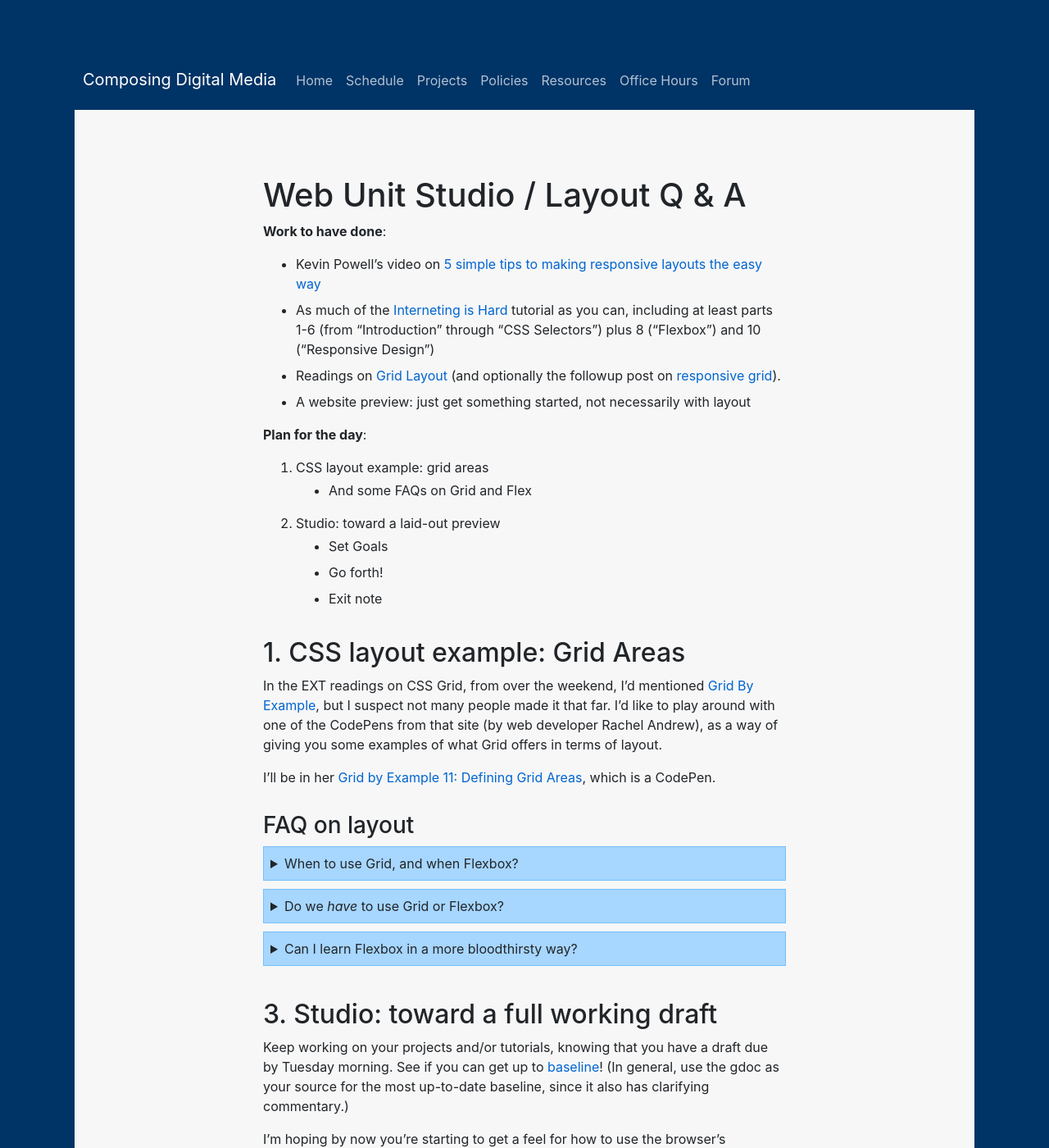
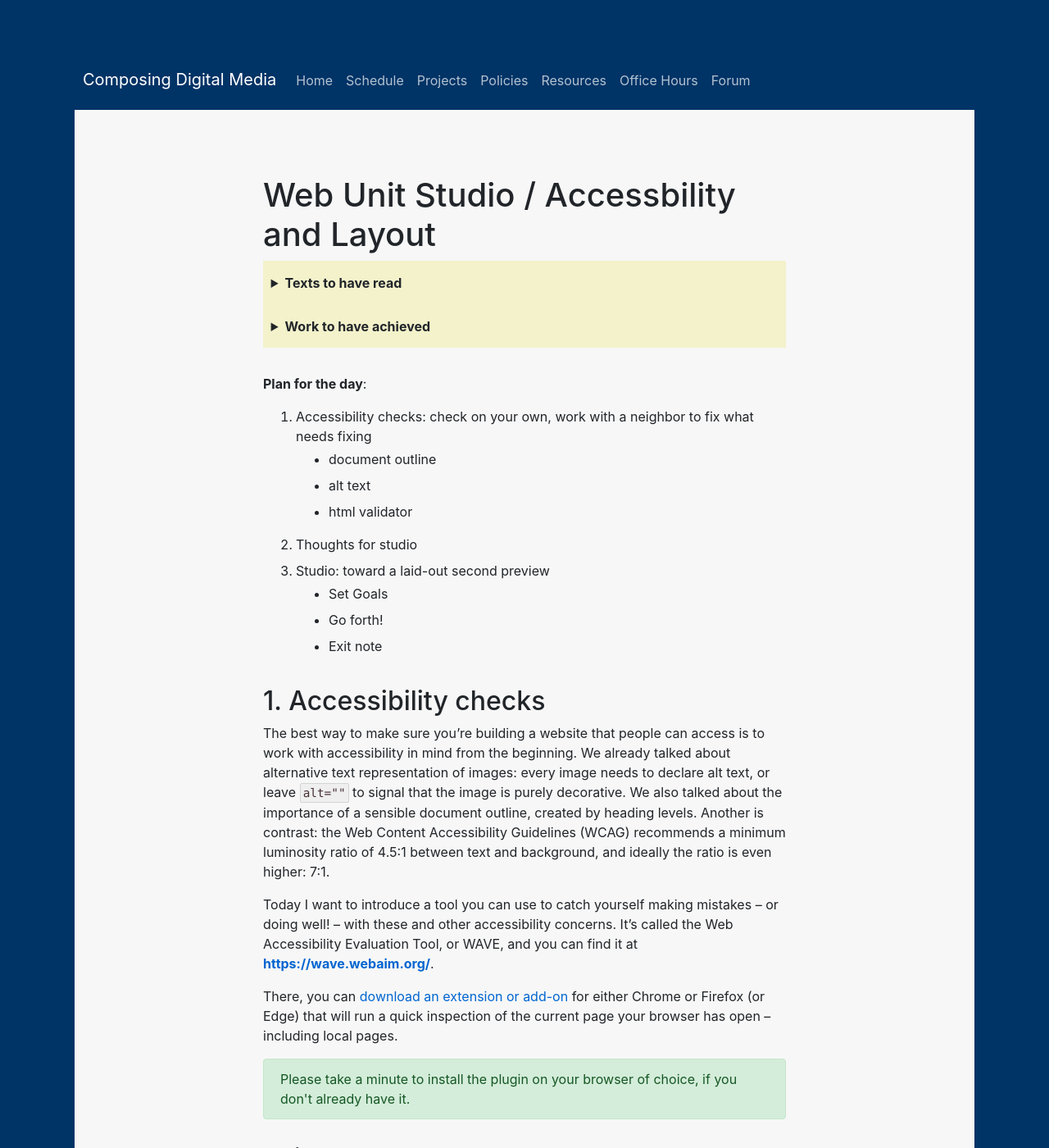
Before and after one commit to benmiller314/cdm2025spring, a Jekyll site: the page built from old-plans/lesson-19.md, in a window 1280 px wide and 1400 px high. Shown: the whole window at 82% size. Built offline with Jekyll 4.4.1, drawn with Linux system fonts in a browser that asks for light colours; our own code applies the rules of GitHub Pages for plain Markdown files; some of the changed text lies outside the part shown.

Commit message:
updates for 2025: WAVE for accessibility checks
plus another resource for learning Flexbox from the ground up

```diff
--- a/old-plans/lesson-19.md
+++ b/old-plans/lesson-19.md
@@ -1,93 +1,89 @@
-# Web Unit Studio / Layout Q & A
 
-**Work to have done**:
+# Web Unit Studio / Accessbility and Layout
 
-* Kevin Powell's video on [5 simple tips to making responsive layouts the easy way](https://www.youtube.com/watch?v=VQraviuwbzU&list=PL4-IK0AVhVjM6kuUoUexfmnD8vHtZkXdd&index=4)
-* As much of the [Interneting is Hard](https://internetingishard.netlify.app/html-and-css/) tutorial as you can, including at least parts 1-6 (from "Introduction" through "CSS Selectors") plus 8 ("Flexbox") and 10 ("Responsive Design")
-* Readings on [Grid Layout](https://medium.com/deemaze-software/css-grid-layout-crossed-sections-fca9e956e725) (and optionally the followup post on [responsive grid](https://medium.com/deemaze-software/css-grid-responsive-layouts-and-components-eee1badd5a2f)).
-* A website preview: just get something started, not necessarily with layout
+<section class="prereqs">
+    <details><summary><strong>Texts to have read</strong></summary>
+        <ul>
+            <li>Kevin Powell's video on <a href="https://www.youtube.com/watch?v=VQraviuwbzU&list=PL4-IK0AVhVjM6kuUoUexfmnD8vHtZkXdd&index=4">5 simple tips to making responsive layouts the easy way</a></li>
+            <li>Tutorials (<a href="https://learn.kevinpowell.co/course/html-css-for-absolute-beginners">Powell</a> or <a href="https://internetingishard.netlify.app/html-and-css">Interneting is Hard</a>) up through CSS selectors and Box model</li>
+        </ul>
+    </details>
+    <details><summary><strong>Work to have achieved</strong></summary>
+        <ul>
+            <li>Compose and push a <em>first preview draft</em> of your <a href="https://github.com/benmiller314/webs2025spring#deadlines-and-products">website portfolio project</a>: mobile-first content, minimal styling, to get the gears turning. This should include:
+                <ul><li>A multifile <strong>project folder</strong> – probably the pre-built folder named <code>docs</code>, for ease of use with GitHub Pages – containing a combination of HTML and CSS, even if it's not well-developed.</li> <li>A static <a href="https://www.take-a-screenshot.org/">screenshot (.png or .jpg)</a> of your <strong>website-in-progress</strong>, as rendered in a local web browser (for comparison later to subsequent drafts: this is your "flat" export).</li><li>A <a href="https://www.take-a-screenshot.org/">screenshot</a> of your <strong>text editor setup</strong>, too, with the navigation pane showing: this can sometimes help me give feedback more quickly.)</li><li> At least an initial update to your README.md file, introducing your site (as opposed to this assignment). Feel free also to ask questions or lay out next steps for yourself!</li> <li>An updated list of <strong>assets</strong>, now with any files or fonts you've actually obtained. As you go, add TASL documentation for any outside sources – title, author, source (e.g. url), and license (e.g. Creative Commons, fair use rationale).</li></ul>
+            </li>
+        </ul>
+    </details>
+</section>
 
 **Plan for the day**:
 
-1. CSS layout example: grid areas
-  * And some FAQs on Grid and Flex
-2. Studio: toward a laid-out preview
+1. Accessibility checks: check on your own, work with a neighbor to fix what needs fixing
+    * document outline
+    * alt text
+    * html validator
+2. Thoughts for studio
+3. Studio: toward a laid-out second preview
   * Set Goals
   * Go forth!
   * Exit note
 
+## 1. Accessibility checks
+
+The best way to make sure you're building a website that people can access is to work with accessibility in mind from the beginning. We already talked about alternative text representation of images: every image needs to declare alt text, or leave `alt=""` to signal that the image is purely decorative. We also talked about the importance of a sensible document outline, created by heading levels. Another is contrast: the Web Content Accessibility Guidelines (WCAG) recommends a minimum luminosity ratio of 4.5:1 between text and background, and ideally the ratio is even higher: 7:1.
+
+Today I want to introduce a tool you can use to catch yourself making mistakes – or doing well! – with these and other accessibility concerns. It's called the Web Accessibility Evaluation Tool, or WAVE, and you can find it at **[https://wave.webaim.org/](wave.webaim.org/)**.
+
+There, you can [download an extension or add-on](https://wave.webaim.org/extension/) for either Chrome or Firefox (or Edge) that will run a quick inspection of the current page your browser has open – including local pages.
+
+<div class="alert alert-success">
+Please take a minute to install the plugin on your browser of choice, if you don't already have it.
+</div>
+
+### Quick demo
+
+I'll give you a brief tour, using my own site.
+
+* Errors, alerts, and features
+* Page structure
+* Reading order
+* Contrast errors
+
+### Your turn!
+
+Start by analyzing the preview draft you brought in for today. What's working? What do you need to fix?
+
+Then share your findings with a partner. Work together to celebrate your wins and correct any outright errors.
+
+
+## 2. Thoughts for studio
+
+Keeping it brief this time:
+
+* After your accessibility check, layout is probably next: start with tonight's HW reading / tutorials.
+* NB: You may need to add HTML to achieve your layout, because you may need containers or groups. Divs can act as a first pass for both those things! But sometimes a semantic element like `main`, `section`, `article`, etc is a good improvement on a generic div.
+* Some layouts take several rules to get working. **Don't panic; work iteratively.** Stuff may look weird for a sec (as when you first turn on flexbox) – or nothing may change at first (as when you first turn on grid).
+* Use your commits to give yourself safe-spots in history, where you know it's not broken; then press forward.
 
 
 
-## 1. CSS layout example: Grid Areas
-
-In the EXT readings on CSS Grid, from over the weekend, I'd mentioned [Grid By Example](https://gridbyexample.com/learn), but I suspect not many people made it that far. I'd like to play around with one of the CodePens from that site (by web developer Rachel Andrew), as a way of giving you some examples of what Grid offers in terms of layout.
-
-I'll be in her [Grid by Example 11: Defining Grid Areas](https://codepen.io/rachelandrew/pen/oXKgoQ?editors=1100), which is a CodePen.
-
-<!-- Points to hit:
-
-* We can easily stretch the header or the sidebar
-* grid-template-columns: repeat(3, 120px);
-* grid-template-columns: 120px 1fr;
-* We can make the Content area its own grid (though NB that it's helpful to exclude the title of the section, so we'd need a wrapper)
-* grid-template-columns: repeat(autofit, 120px)
-  grid-template-rows: minmax(120px, max-content)
-
--->
-
-
-### FAQ on layout
-
-<details><summary>When to use Grid, and when Flexbox?</summary>
-
-<p>Generally speaking, if you only have one dimension (one row, or one column), Flexbox is your friend. To put that another way: use <a href="https://ishadeed.com/article/grid-layout-flexbox-components/">Grid for layout, Flexbox for components</a>. (That link goes to a nice explanation, with examples, of when you'd want to use which.) Some things really are harder with Grid!</p>
-
-<p>And remember that HTML is often about nesting boxes inside boxes: there's no reason you can't have a flexbox inside a gridbox.</p>
-</details>
-
-<details><summary>Do we <em>have</em> to use Grid or Flexbox?</summary>
-
-<p>Not at all! That said, I do recommend expressing widths and heights through responsive units (<code>em</code>, <code>rem</code>, <code>%</code>, <code>vh</code>, and <code>vw</code>) or via <code>min-</code> and <code>max-</code> rules, rather than in absolute terms. As Powell explained, this means you'll get scaling effects as the viewport changes size. To get a horizontal centering effect, you can usually use <code>margin: 0 auto;</code> on any block element with a declared width, or <code>text-align: center;</code> on any inline element, and you should be good to go.</p>
-
-<p>That said, for dynamically adjusting space between elements, and especially for centering things vertically, these new layout tools are definitely your friends.</p>
-</details>
-
-<details><summary>Can I learn Flexbox in a more bloodthirsty way?</summary>
-
-<p>Try <a href="https://flexboxzombies.com/">Flexbox Zombies</a>, an interactive course that's currently free. In it, you imagine the flex layout as aiming a crossbow at undead monsters: you have to position the targets using CSS rules to survive. It's kind of slow-paced, but that's because it's filled with challenges for you to solve, with the idea being that typing out the rules many times will make them second-nature by the end.</p>
-</details>
-
-
-## 3. Studio: toward a full working draft
-
-Keep working on your projects and/or tutorials, knowing that you have a draft due by Tuesday morning. See if you can get up to [baseline](https://bit.ly/cdm{{site.course.slugterm}}-notes#heading=h.5bpexk6at73l)! (In general, use the gdoc as your source for the most up-to-date baseline, since it also has clarifying commentary.)
-
-I'm hoping by now you're starting to get a feel for how to use the browser's inspector to see what's being rendered, and how!
-
-And now you know that includes layout like grid and flex containers, too!
-
+## 3. Studio: toward a laid-out second preview
 
 ### Set Goals
 
 What do you need to do to level up on HTML and CSS in the direction of your specific project? As usual, please write down some goals in the [shared google doc](https://bit.ly/cdm{{site.course.slugterm}}-notes), **set a goal for today**: what do you need to do to level up on HTML, CSS, and resource gathering to move toward your specific project?
 
 <div class="alert alert-info">
-Also for my sake and yours, please <strong>be as specific as possible:</strong> e.g. rather than “working on my site,” you might say, “choosing images for photo gallery” or “building grid for layout with top menu and featured image” etc etc.
+For my sake and yours, please <strong>be as specific as possible:</strong> e.g. rather than “working on my site,” you might say, “choosing images for photo gallery” or “building grid for layout with top menu and featured image” etc etc.
 </div>
 
-*Not sure where to start?*
-  - Check [Web Design in 4 minutes](http://jgthms.com/web-design-in-4-minutes) and at least add spacing and some web-ready fonts.
-  - I also have a [7-minute screencast building on the end of that Flexbox tutorial](https://pitt.hosted.panopto.com/Panopto/Pages/Viewer.aspx?id=9171fa85-be27-437d-99b9-acfa00f44a4f) with some tips on cleaning up and proofreading your code. Hopefully informative? (Apparently I bumped against the microphone toward the beginning -- terribly sorry for the occasional scraping noise!)
+EXT: *Already feeling done?* Ask yourself:
 
-*Already feeling done?* Ask yourself:
-  - Are you repeating the same CSS rule in multiple places? Instead, see if you can reuse CSS classes in multiple places, extending them where you need to.
-  - Does that div need to be there? If it's not for layout or semantic grouping, it might not be necessary. See that screencast above for an example.
-  - Do you have style or presentation directly in the HTML? See if you can extract it out to the stylesheet.
-  - Want more relative values for things like color? See [css-tricks.com/a-complete-guide-to-custom-properties/](https://css-tricks.com/a-complete-guide-to-custom-properties/).
-
-
-
+- Are you repeating the same CSS rule in multiple places? Instead, see if you can reuse CSS classes in multiple places, extending them where you need to.
+- Does that div need to be there? If it's not for layout or semantic grouping, it might not be necessary.
+- Do you have style or presentation directly in the HTML? See if you can extract it out to the stylesheet.
+- Would it help to define colors relative to starting values? See [css-tricks.com/a-complete-guide-to-custom-properties/](https://css-tricks.com/a-complete-guide-to-custom-properties/).
 
 ### Go forth! And Don't forget to document your process
 
@@ -108,7 +104,20 @@ Before you leave, just as a way for me to check in, I'd like to hear more about
 
 ## Homework for next time
 
-* **Continue** the [HTML &amp; CSS tutorial](https://internetingishard.netlify.app/html-and-css/), adding at least Semantic HTML (12) and Web Typography (14). If you're encountering weird layout intransigence, you may also want to try Advanced Positioning (9).
-  - Remember that the main tools for layout now in use are Grid and Flex; you can probably skip the chapter on Float except for particular use-cases (e.g. text that wraps around an image).
-  - **Email me with any questions**, noting that I can help fastest if you include screenshots and links to your site/repo. Better yet, [create a New Issue]({{site.github.issues_url}}/new/choose)! Then my answer to you can help others, too.
-* **Compose and push** a second website preview, now adding or updating layout. A full, workshop-ready draft of your website project is due in one week.
+1. **Work through** a tutorial on layout:
+    - Kevin Powellists, do [Module 6: Layouts](https://learn.kevinpowell.co/course/html-css-for-absolute-beginners/6-layouts/1-creating-layouts-with-css).
+        - NB: when you get to the section on [Flexible layouts with Flexbox](https://learn.kevinpowell.co/course/html-css-for-absolute-beginners/6-layouts/5-flexible-layouts-with-flexbox), there's a typo in the first interactive code block: he says there are two layouts, one using grid and one using flex, but the HTML only has one. You can fix it with a little copy-paste! Just edit the class on the outer `div` so you have one `<div class="flex">` and one `<div class="grid">`.
+    - If you've been doing Interneting is Hard, skip the layout chapters and instead **read** two pieces by Josh Comeau (formerly of CSS Tricks):
+        - [Interactive Guide to Flexbox](https://www.joshwcomeau.com/css/interactive-guide-to-flexbox/) and
+        - [Interactive Guide to CSS Grid](https://www.joshwcomeau.com/css/interactive-guide-to-grid/).
+        - NB: if Comeau's page on Flexbox feels too abstract, try [MDN's flexbox intro](https://developer.mozilla.org/en-US/docs/Learn_web_development/Core/CSS_layout/Flexbox) instead. But please do use Comeau's intro for Grid; it's one of the best I've seen.
+2. Everyone will also probably benefit if you **watch** Powell's [Useful & Responsive Layouts, no Media Queries required](https://www.youtube.com/watch?v=p3_xN2Zp1TY) (11:02 runtime at full speed).
+    - It's got a bunch of ready-to-roll layout solutions that will apply broadly. Do the reading above first, though: it will make much more sense if you're already familiar with Flex and Grid layouts.
+3. Armed with all that info, **compose and push a _second preview draft_**, now adding or updating layout for larger screens (i.e. desktop).
+    - On Wednesday we'll talk about criteria and aspirations, getting ready to spend next Monday workshopping your full website drafts.
+
+
+* EXT for enthusiasts:
+    - If you're doing Powell's tutorial, check out the two Josh Comeau resources above, which get into more depth than Powell's Layouts chapter does.
+    - If you haven't yet done so, try the MDN Test Your Skills pages for [Flexbox](https://developer.mozilla.org/en-US/docs/Learn_web_development/Core/CSS_layout/Flexbox_skills) and for [Grid](https://developer.mozilla.org/en-US/docs/Learn_web_development/Core/CSS_layout/Grids).
+    - Want even *more* layout templates and examples? Try Rachel Andrew's [Grid By Example](https://gridbyexample.com/patterns/), which also has video tutorials.
```
Also changed, not shown: schedule.md (+2 -1 lines).
